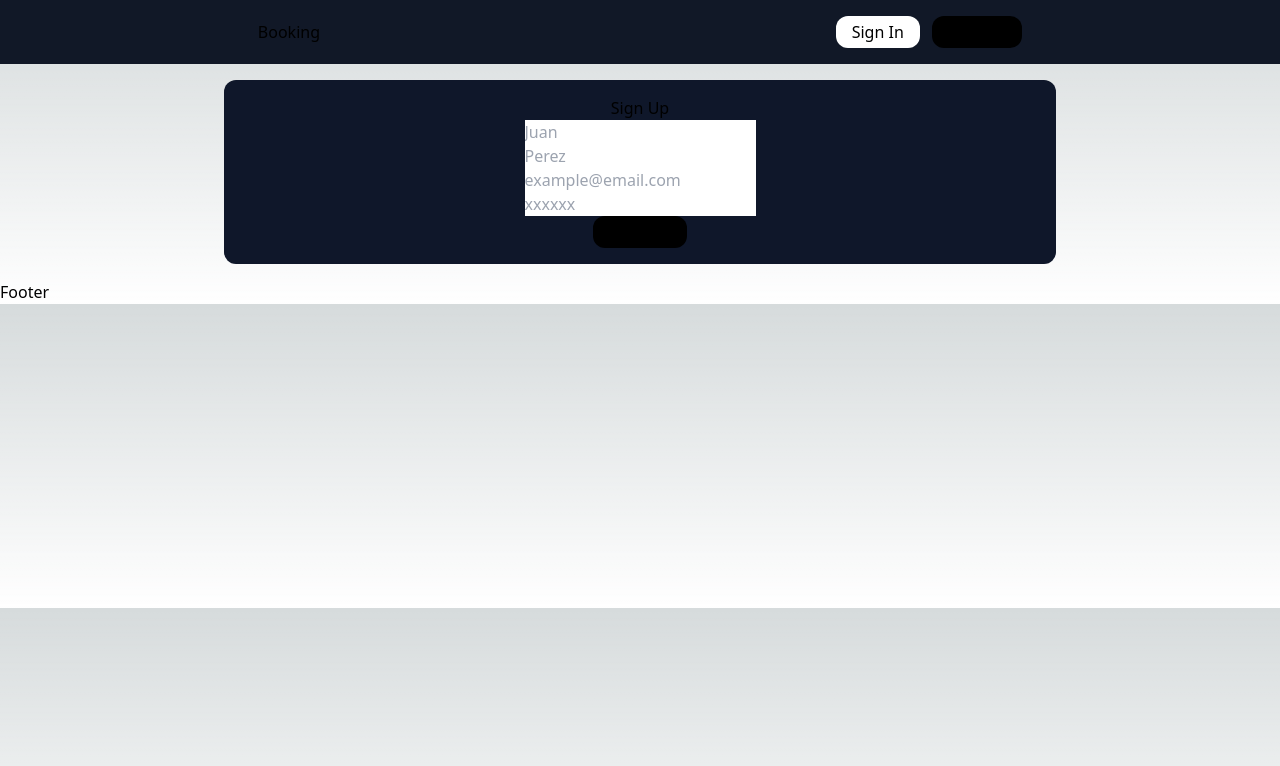
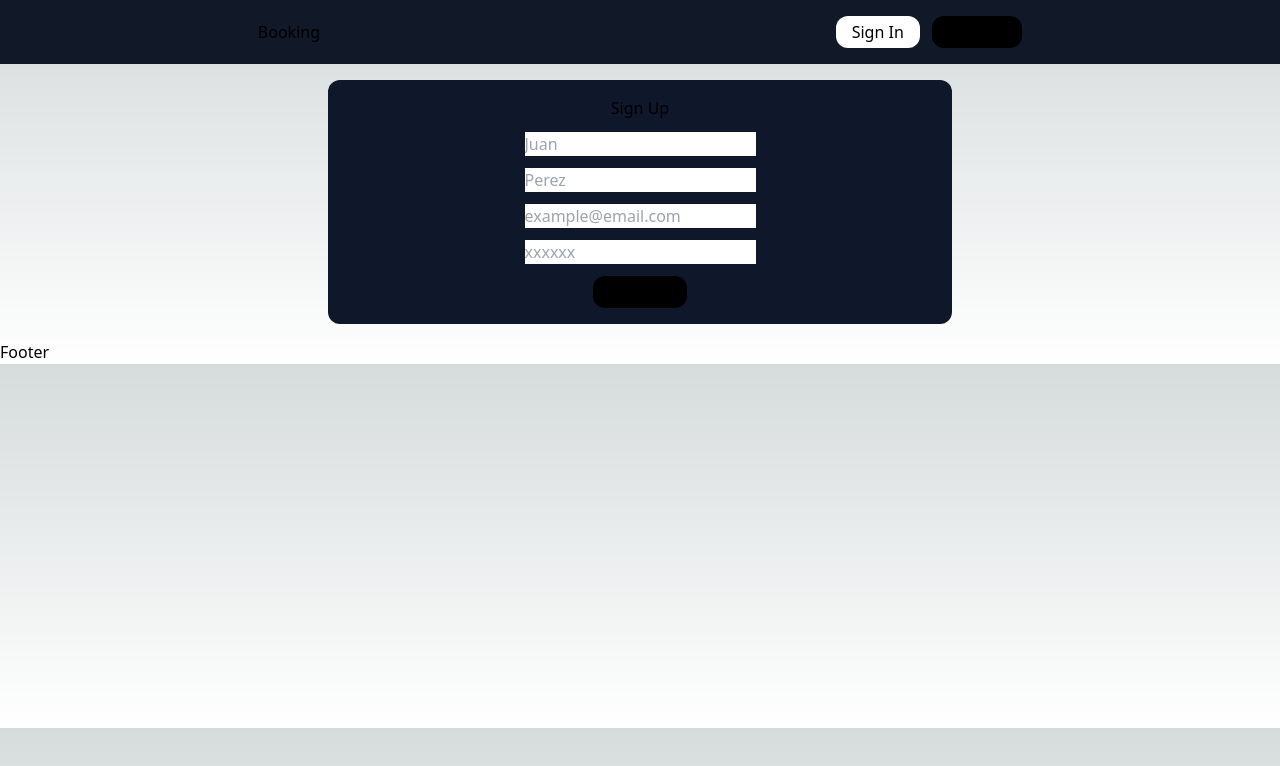
Before and after one commit to DiegoMartinezRey/booking_frontend, a Next.js app: page /register in a window 1280 px wide. Shown: the top 766 px of the page. Built offline with nearby package versions, Linux system fonts and the light colour scheme.

Commit message:
add panel component

```diff
--- /dev/null
+++ b/src/app/profile/page.jsx
@@ -0,0 +1,9 @@
+const Profile = () => {
+  return (
+    <div>
+      <h1>Profile</h1>
+    </div>
+  );
+};
+
+export default Profile;
--- a/src/app/register/page.jsx
+++ b/src/app/register/page.jsx
@@ -1,6 +1,7 @@
 "use client";
 import Button from "@/components/Button";
 import InputField from "@/components/InputField";
+import Panel from "@/components/Panel";
 import { useAuth } from "@/contexts/Login";
 import axios from "axios";
 import { useRouter } from "next/navigation";
@@ -56,7 +57,7 @@ const page = () => {
 
   return (
     <div className="flex justify-center p-4">
-      <div className="flex flex-col items-center bg-slate-900 w-8/12 rounded-xl p-4">
+      <Panel>
         <h1>Sign Up</h1>
         <InputField
           type={"string"}
@@ -85,7 +86,7 @@ const page = () => {
         <Button style={"dark"} click={setRegister}>
           Register
         </Button>
-      </div>
+      </Panel>
     </div>
   );
 };
--- /dev/null
+++ b/src/components/Panel.jsx
@@ -0,0 +1,12 @@
+const Panel = ({ children }) => {
+  return (
+    <div
+      className="flex flex-col gap-3 items-center bg-slate-900
+    w-6/12 rounded-xl p-4"
+    >
+      {children}
+    </div>
+  );
+};
+
+export default Panel;
--- a/src/containers/BookForm.jsx
+++ b/src/containers/BookForm.jsx
@@ -1,5 +1,6 @@
 import Button from "@/components/Button";
 import InputField from "@/components/InputField";
+import Panel from "@/components/Panel";
 import axios from "axios";
 import { useState } from "react";
 
@@ -22,6 +23,8 @@ const BookForm = ({ updateBooks }) => {
         availability: true,
       });
       updateBooks();
+      setNameBook("");
+      setTypeBook("");
     } catch (error) {
       console.log(error);
     } finally {
@@ -37,7 +40,7 @@ const BookForm = ({ updateBooks }) => {
   };
 
   return (
-    <div className="w-6/12 bg-gray-900 rounded-2xl p-6 flex flex-col">
+    <Panel>
       <h1>Form</h1>
       <InputField
         type={"string"}
@@ -54,7 +57,7 @@ const BookForm = ({ updateBooks }) => {
       <Button style={"book"} click={addBook}>
         Add
       </Button>
-    </div>
+    </Panel>
   );
 };
 
```
